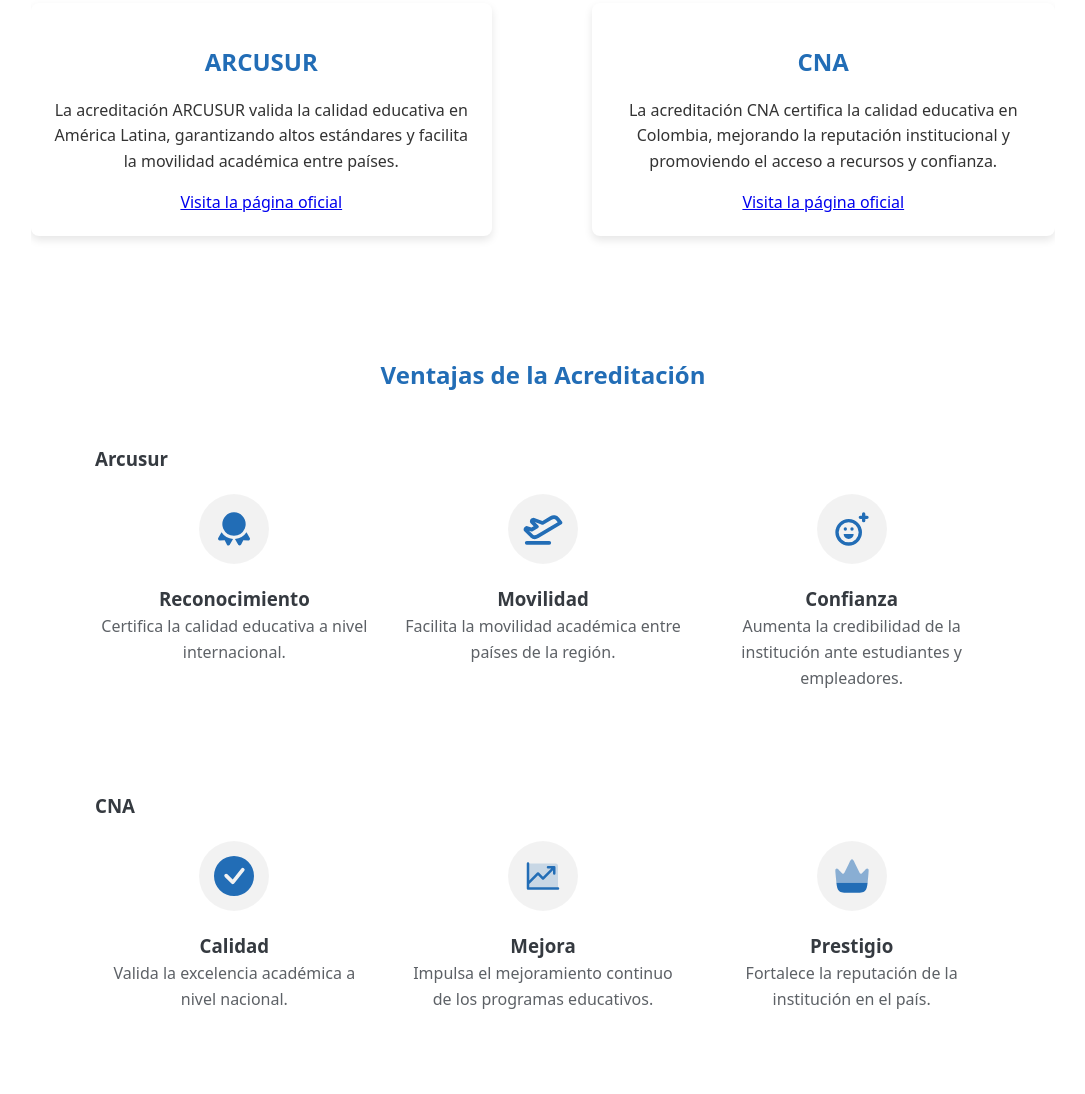
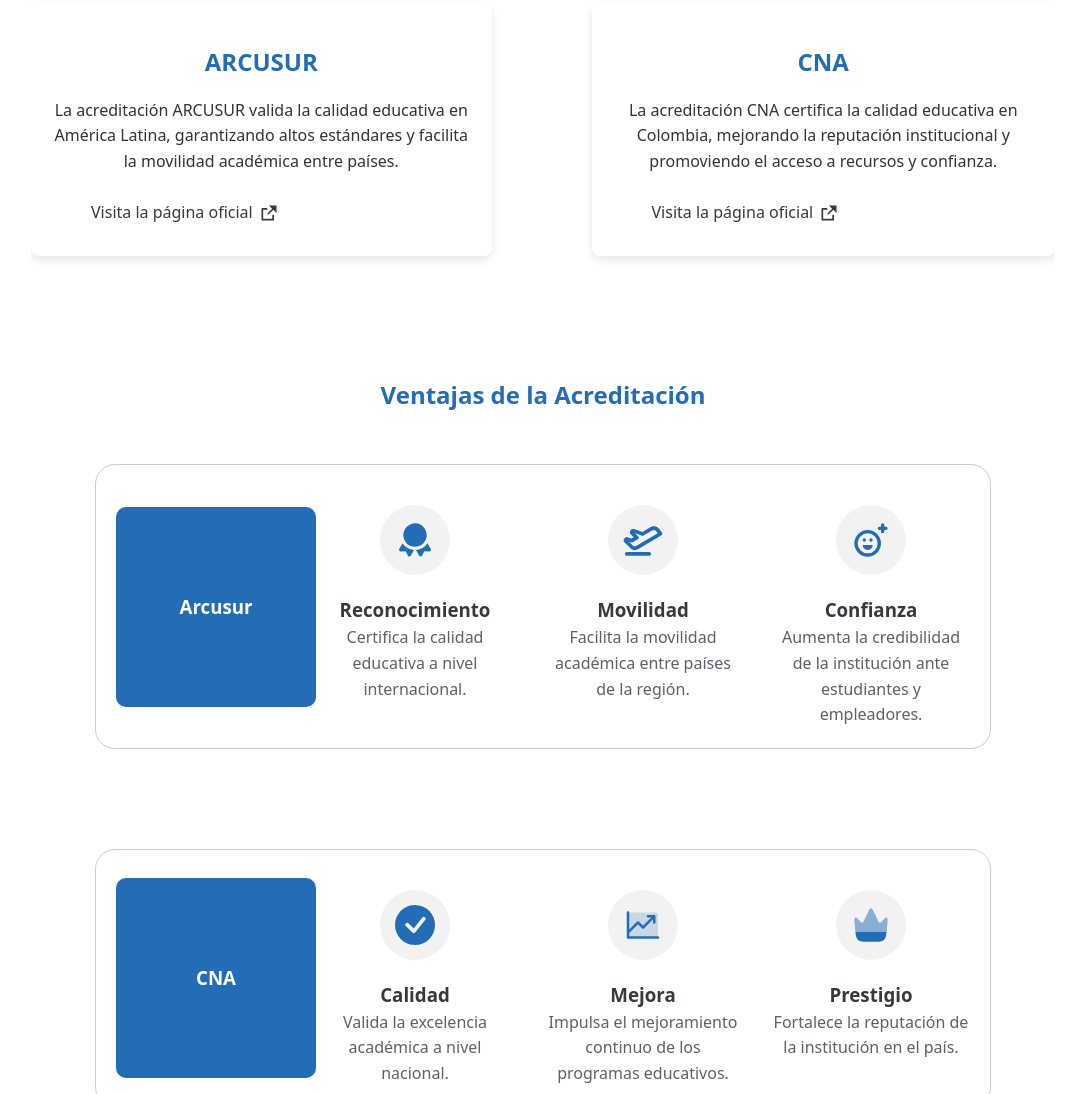
Before and after one commit to WilferCiro/ingelectuq, an Astro site: page / in a window 1280 px wide. Shown: the part 1121-2215 px from the top of the page, without its empty margins (97-1182 px from the left). Built offline with nearby package versions, Linux system fonts and the light colour scheme; Astro itself is replaced by a stand-in of ours.

Commit message:
feat: add organisms title

```diff
--- /dev/null
+++ b/src/presentation/components/atoms/ButtonExternalLink.astro
@@ -0,0 +1,29 @@
+---
+import IconExternalLink from "../icons/IconExternalLink.astro";
+
+const { text, href } = Astro.props;
+---
+
+<a class="button" href={href} target="_blank">
+  {text} <IconExternalLink />
+</a>
+
+<style>
+  .button {
+    border: none;
+    padding: 10px 40px;
+    border-radius: 50px;
+    display: block;
+    width: fit-content;
+    transition: ease-out all .1s;
+    text-decoration: none;
+    display: flex;
+    align-items: center;
+    gap: 6px;
+  }
+  .button:hover {
+    cursor: pointer;
+    gap: 10px;
+    opacity: 0.8;
+  }
+</style>
--- /dev/null
+++ b/src/presentation/components/icons/IconExternalLink.astro
@@ -0,0 +1,10 @@
+<svg
+  xmlns="http://www.w3.org/2000/svg"
+  width="20"
+  height="20"
+  viewBox="0 0 24 24"
+  ><path
+    fill="currentColor"
+    d="M10 6v2H5v11h11v-5h2v6a1 1 0 0 1-1 1H4a1 1 0 0 1-1-1V7a1 1 0 0 1 1-1h6Zm11-3v9l-3.794-3.793l-5.999 6l-1.414-1.414l5.999-6L12 3h9Z"
+  ></path>
+</svg>
--- a/src/presentation/components/organisms/GoalsSection.astro
+++ b/src/presentation/components/organisms/GoalsSection.astro
@@ -13,7 +13,9 @@
 <section class="accreditation-benefits">
   <Title title="Ventajas de la Acreditación" />
   <div class="row">
-    <h3>Arcusur</h3>
+    <div class="row-title">
+      <h3>Arcusur</h3>
+    </div>
     <div class="items-list">
       <div class="item-menu">
         <header>
@@ -45,7 +47,9 @@
     </div>
   </div>
   <div class="row">
-    <h3>CNA</h3>
+    <div class="row-title">
+      <h3>CNA</h3>
+    </div>
     <div class="items-list">
       <div class="item-menu">
         <header>
@@ -95,7 +99,24 @@
     width: 70%;
     margin: auto;
   }
-
+  .row {
+    display: grid;
+    grid-template-columns: 200px 1fr;
+    margin-bottom: 100px;
+    align-items: center;
+    border: 1px solid rgba(10, 10, 10, 0.2);
+    border-radius: 20px;
+    padding: 20px 20px;
+  }
+  .row-title {
+    background-color: var(--primary-color);
+    height: 200px;
+    color: white;
+    display: flex;
+    justify-content: center;
+    align-items: center;
+    border-radius: 10px;
+  }
   .items-list {
     display: grid;
     grid-template-columns: 1fr 1fr 1fr;
@@ -124,9 +145,6 @@
     opacity: 0.8;
     margin: 0px;
   }
-  .row {
-    margin-bottom: 100px;
-  }
 
   @media (max-width: 600px) {
     section {
@@ -135,6 +153,13 @@
     .items-list {
       display: block;
     }
+    .row {
+      display: block;
+      border: none;
+    }
+    .row-title {
+      height: 100px;
+    }
   }
 
 </style>
--- a/src/presentation/components/organisms/OrganismsSection.astro
+++ b/src/presentation/components/organisms/OrganismsSection.astro
@@ -1,4 +1,7 @@
 ---
+import ButtonExternalLink from "../atoms/ButtonExternalLink.astro";
+import IconExternalLink from "../icons/IconExternalLink.astro";
+
 
 ---
 
@@ -7,16 +10,12 @@
       <div class="accreditation-card">
           <h2>ARCUSUR</h2>
           <p>La acreditación ARCUSUR valida la calidad educativa en América Latina, garantizando altos estándares y facilita la movilidad académica entre países.</p>
-          <a href="https://www.arcusur.org" target="_blank" class="link-card">
-            Visita la página oficial
-          </a>
+          <ButtonExternalLink href="https://www.arcusur.org" text="Visita la página oficial" />
       </div>
       <div class="accreditation-card">
           <h2>CNA</h2>
           <p>La acreditación CNA certifica la calidad educativa en Colombia, mejorando la reputación institucional y promoviendo el acceso a recursos y confianza.</p>
-          <a href="https://www.cna.gov.co" target="_blank" class="link-card">
-            Visita la página oficial
-          </a>
+          <ButtonExternalLink href="https://www.cna.gov.co" text="Visita la página oficial" />
       </div>
   </section>
 </div>
@@ -57,7 +56,6 @@
   }
 
   @media (max-width: 600px) {
-
     .accreditation {
       flex-direction: column;
       gap: 0px;
--- a/src/presentation/layouts/Layout.astro
+++ b/src/presentation/layouts/Layout.astro
@@ -75,6 +75,9 @@
 		margin: 0px;
 		padding: 0px;
 	}
+	a {
+		color: #353a40;
+	}
 	body {
 		margin: 0px;
 		padding: 0px;
```
